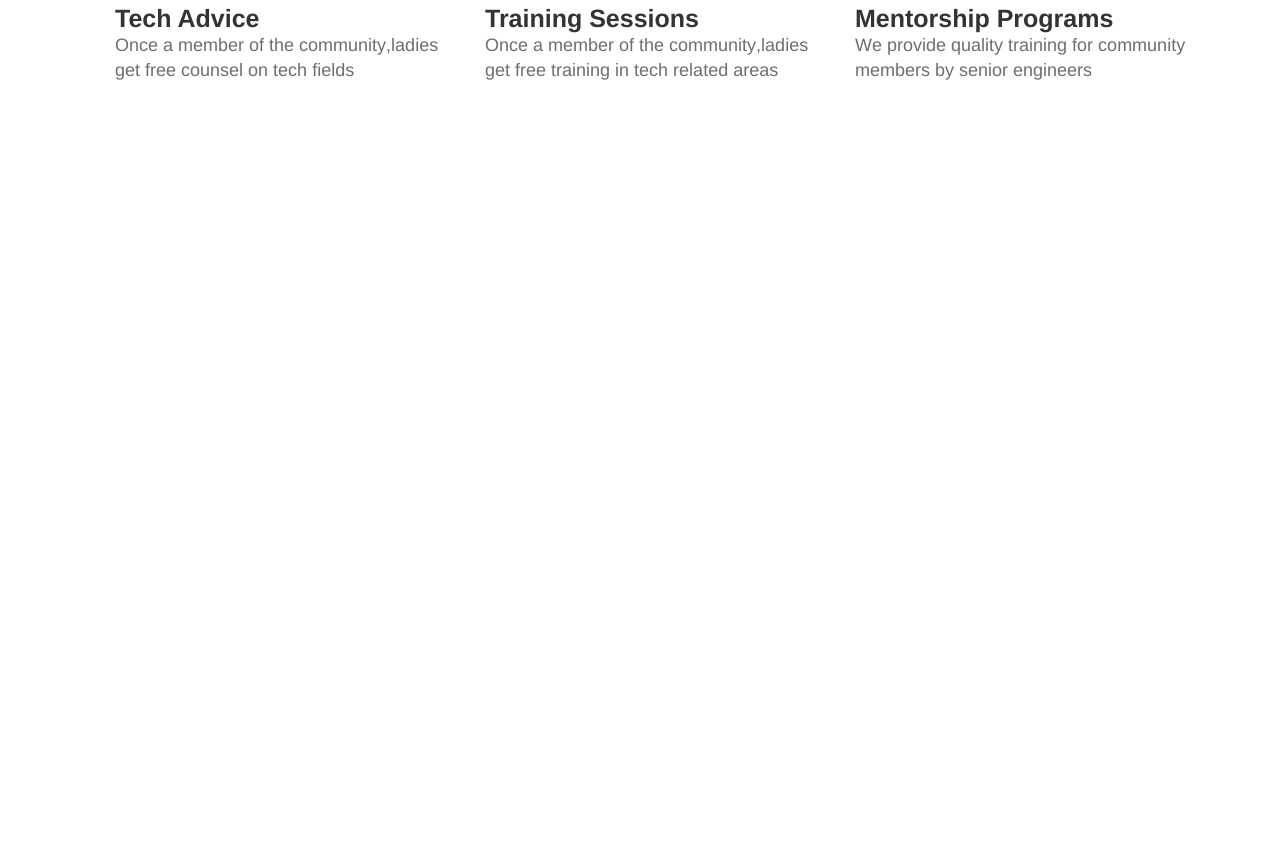
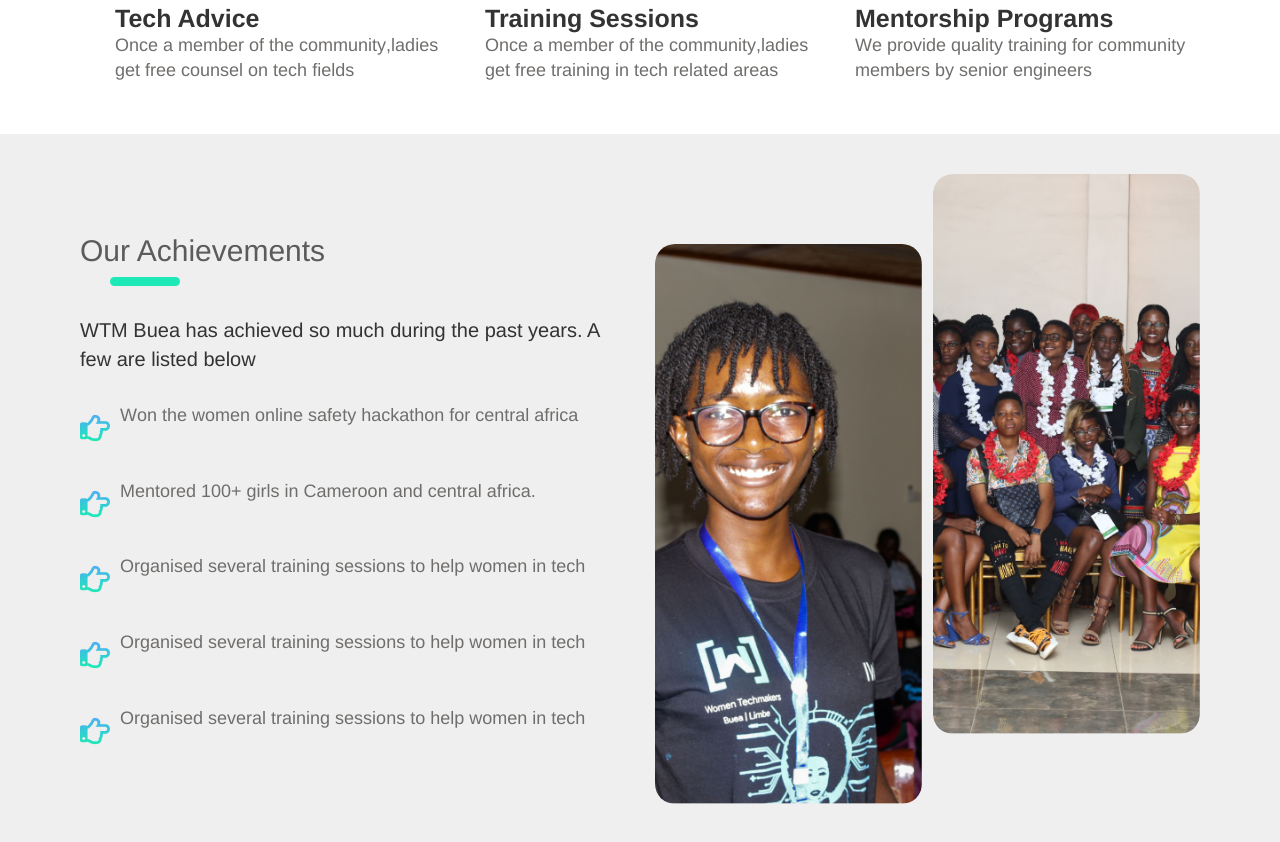
Before and after one commit to wtm-buea/WTM-official-website, a React (Create React App) app: page / in a window 1280 px wide. Shown: the part 1420-2262 px from the top of the page. Before the commit the page ends 1634 px from the top, so only its background shows below. Built offline with nearby package versions, Linux system fonts and the light colour scheme.

Commit message:
made the achievements section responsive

```diff
--- /dev/null
+++ b/src/components/LandingPage/ComponentFour/Comp4.css
@@ -0,0 +1,48 @@
+#sectionAchievements {
+    background: #EFEFEF;
+    min-height: 100vh;
+    padding: 8rem;
+}
+
+.section-image {
+    width: 100%;
+    justify-content: space-between;
+}
+
+img.group-image1, img.group-image2 {
+    height: 70vh;
+    border-radius: 2rem;
+}
+
+ img.group-image1 {
+        margin-right: .5rem;
+}
+
+.group-image2-box {
+    margin-top: -4rem;
+}
+
+
+@media only screen and (max-width: 768px) {
+   #sectionAchievements {
+        padding: 5rem;
+    }
+
+     img.group-image1 {
+        margin-right: 1rem;
+    }
+
+    .section-image {
+    justify-content: center;
+}
+}
+
+@media only screen and (max-width: 480px) {
+
+    img.group-image2 {
+    width: 60vw;
+}
+     img.group-image1 {
+        display: none;
+    }
+}
--- a/src/components/LandingPage/ComponentFour/Comp4.jsx
+++ b/src/components/LandingPage/ComponentFour/Comp4.jsx
@@ -2,6 +2,9 @@ import React from "react";
 import Hand from "../../../Assets/icons/fa-regular_hand-point-right.png";
 import img1 from "../../../Assets/images/03 copy.png";
 import img2 from "../../../Assets/images/PN5A9405.png";
+
+import "./Comp4.css";
+
 export default function Comp4() {
   const dataList = [
     {
@@ -31,9 +34,13 @@ export default function Comp4() {
   ];
 
   return (
-    <div className="row mt-5">
-      <div className="col-md-6 col-12" style={{ marginTop: 50 }}>
-        <div>
+    <div
+      className="container-fluid"
+      id="sectionAchievements"
+    >
+      <div className="row">
+        <div className="col-md-6 col-12">
+          <div className="sectionHeading">
             <h3 className="heading-secondary-2">Our Achievements</h3>
             <span className="underline-bold ml-5"></span>
           </div>
@@ -68,26 +75,21 @@ export default function Comp4() {
           </div>
         </div>
 
-      <div className="col-md-6 col-12 d-flex">
-        <div className="mr-3" style={{ marginTop: 100 }}>
+        <div className="col-md-6 col-12 d-flex section-image">
+          <div className="mt-5">
             <img
-            alt=""
+              alt="group_image"
               src={img1}
-            style={{
-              borderRadius: 20,
-              height: "70vh",
-            }}
+              className="group-image1"
             />
           </div>
-        <div className="mt-3 ml-3">
+          <div className="group-image2-box">
             <img
-            alt=""
+              alt="group_image"
               src={img2}
-            style={{
-              borderRadius: 20,
-              height: "70vh",
-            }}
+              className="group-image2"
             />
+          </div>
         </div>
       </div>
     </div>
--- a/src/components/LandingPage/ComponentFour/MainComp4.jsx
+++ /dev/null
@@ -1,20 +0,0 @@
-import React from "react";
-import Comp4 from "./Comp4";
-function MainComp4() {
-  return (
-    <div
-      className="container-fluid"
-      style={{
-        background: "#EFEFEF",
-        paddingLeft: "100px",
-        height: "100vh",
-        minheight: "100vh",
-        width: "100vw"
-      }}
-    >
-      <Comp4 />
-    </div>
-  );
-}
-
-export default MainComp4;
--- a/src/components/LandingPage/ComponentThree/Component3.css
+++ b/src/components/LandingPage/ComponentThree/Component3.css
@@ -1,6 +1,5 @@
 .sectionWhatWeOffer {
     margin-top: 6rem;
-    margin-bottom: 8rem;
 }
 
 .sectionDetails h3, .sectionAbout h3 {
--- a/src/components/LandingPage/LandingPage.jsx
+++ b/src/components/LandingPage/LandingPage.jsx
@@ -1,7 +1,7 @@
 import Comp1 from "./ComponentOne/Navbar/Navbar";
 import Comp2 from "./ComponentTwo/hero/hero";
 import Comp3 from "./ComponentThree/Main";
-import Comp4 from "./ComponentFour/MainComp4";
+import Comp4 from "./ComponentFour/Comp4";
 import Comp5 from "./ComponentFive/ComponentFive";
 import Comp6 from "./ComponentSix/vision/vision";
 import Comp7 from "./FooterComponent/FooterComponent";
@@ -13,8 +13,8 @@ function LandingPage() {
             <Comp1 />
             <Comp2 />
             <Comp3 />
-            {/*<Comp4 />
-            <Comp5 />
+            <Comp4 />
+            {/*<Comp5 />
             <Comp6 />
             <Comp7 /> */}
         </>
```
Lines whose indentation alone changed are shown as unchanged.
